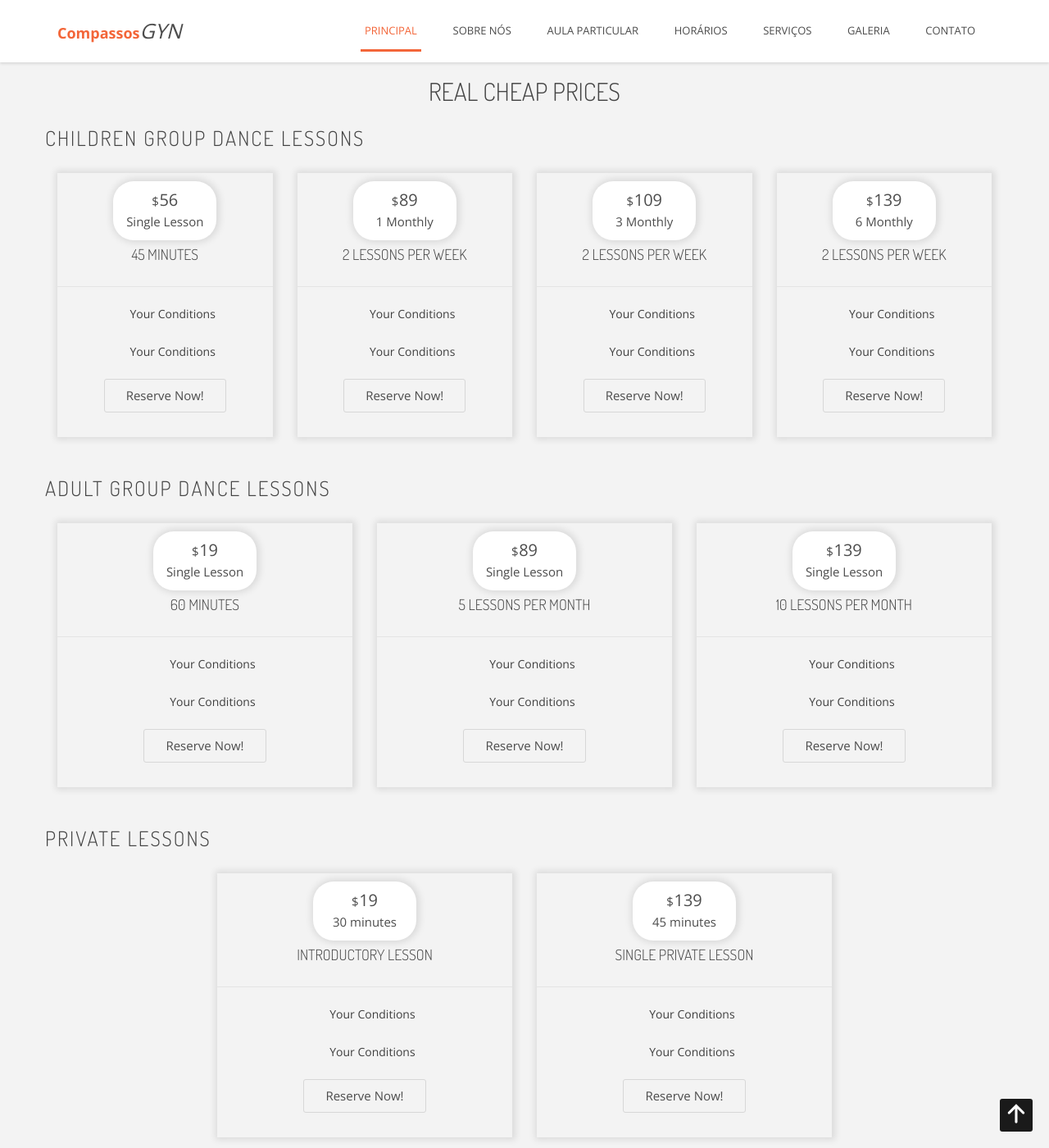
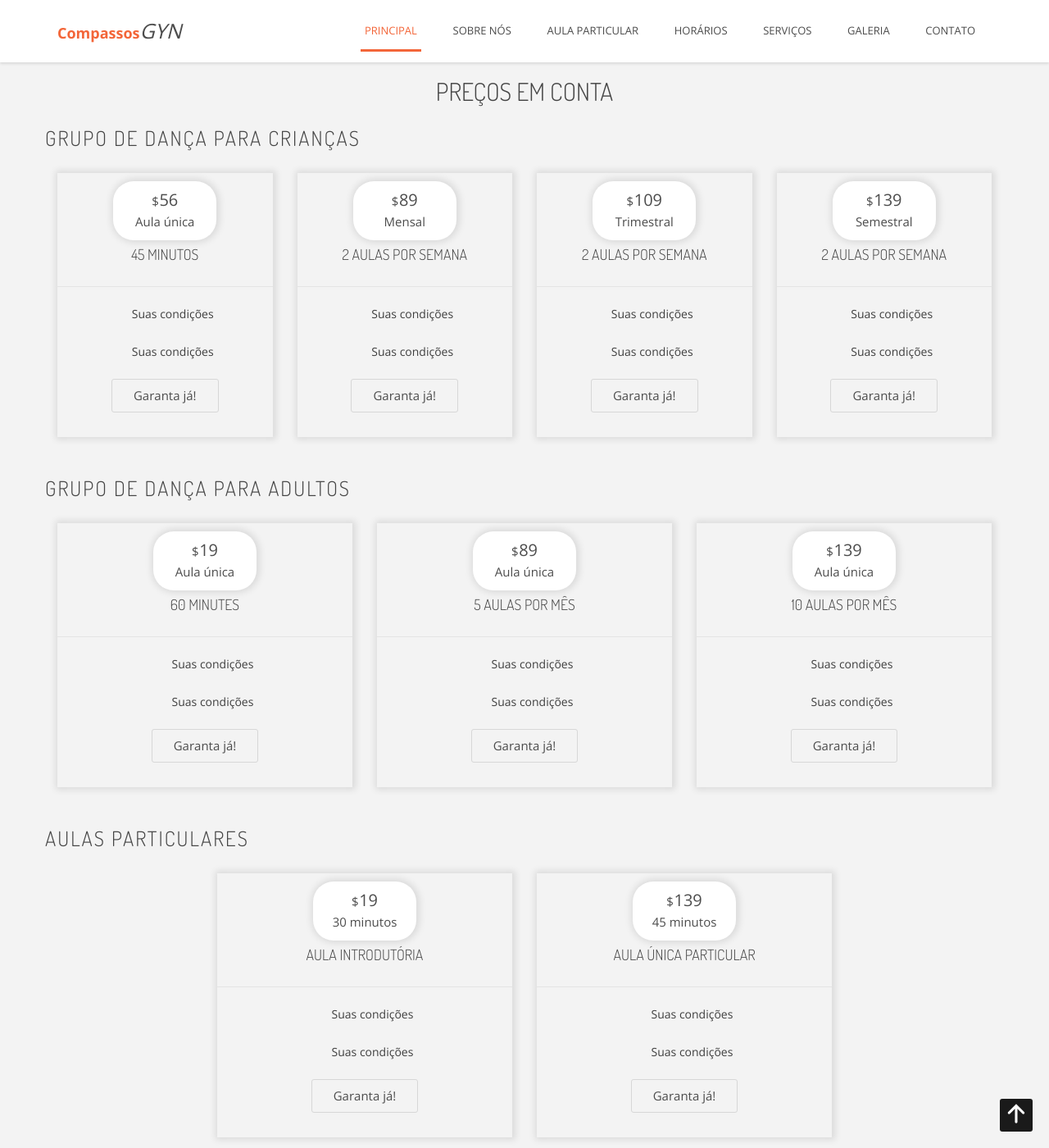
Before and after one commit to 5devmonkeys/comp, a Jekyll site: the page built from serviços.html, in a window 1280 px wide and 1400 px high, scrolled down 1540 px. Shown: the whole window at 82% size. Built offline with Jekyll 4.4.1, drawn with Linux system fonts in a browser that asks for light colours; some web fonts are replaced; some of the changed text lies outside the part shown.

Commit message:
translate services

```diff
--- a/serviços.html
+++ b/serviços.html
@@ -7,14 +7,14 @@ layout: default
         <div class="container">
             <div class="row">
                 <div class="col-md-8">
-                    <h1 class="hs-line">Services</h1>
+                    <h1 class="hs-line">Sobre nós</h1>
                     <div class="hs-line-des">
-                        Awesome team of choreographers &amp;&nbsp;just good people
+                         Time de coreografos incríveis &amp;&nbsp;ótimas pessoas
                     </div>
                 </div>
                 <div class="col-md-4 mt-30">
                     <div class="mod-breadcrumbs">
-                        <a href="/">Home</a>&nbsp;/&nbsp;<a href="#">Pages</a>&nbsp;/&nbsp;<span>Services</span>
+                        <a href="index.html">Principal</a>&nbsp;/&nbsp;<span>Serviços</span>
                     </div>
 
                 </div>
@@ -36,7 +33,7 @@ layout: default
                         <div class="icon">
                            <i class="fa fa-user"></i>
                         </div>
-                    <h4>Lessons for Adults</h4>
+                        <h4>Aulas para adultos</h4>
                         <p>Duis aute irure dolor in reprehenderit in voluptate velit esse cillum dolore eu fugiat nulla pariatur.</p>
                     </div>
                 </div>
@@ -45,7 +42,7 @@ layout: default
                         <div class="icon">
                            <i class="fa fa-child"></i>
                         </div>
-                    <h4>Lessons for Kids</h4>
+                        <h4>Aulas para crianças</h4>
                         <p>Lorem ipsum dolor sit amet, consectetur adipiscing elit. In maximus ligula semper metus pellentesque.</p>
                     </div>
                 </div>
@@ -54,7 +51,7 @@ layout: default
                         <div class="icon">
                            <i class="fa fa-heart-o"></i>
                         </div>
-                    <h4>Wedding Dance</h4>
+                        <h4>Coreografia para casamentos</h4>
                         <p>Duis aute irure dolor in reprehenderit in voluptate velit esse cillum dolore eu fugiat nulla pariatur.</p>
                     </div>
                 </div>
@@ -65,7 +62,7 @@ layout: default
 <section class="choose light_section">
         <div class="container">
             <header class="section_header text-center">
-            <h2>why Choose us?</h2>
+                <h2>Por que nos escolher?</h2>
             </header>
             <div class="row">
                 <div class="col-sm-6 col-md-4 text-center">
@@ -129,11 +126,11 @@ layout: default
 <section class="prices grey_section">
     <div class="container">
         <header class="section_header text-center">
-            <h2>real cheap prices</h2>
+            <h2>preços em conta</h2>
         </header>
         <div class="row">
             <h2 class="section-title text-left">
-                Children Group Dance Lessons
+                Grupo de dança para crianças
             </h2>
             <div class="col-sm-6 col-md-3">
                 <div class="price_hover">
@@ -141,18 +138,18 @@ layout: default
                         <div class="inner text-center">
                             <span class="currency">$</span>
                             <span class="price-number">56</span>
-                            <span class="duration">Single Lesson</span>
+                            <span class="duration">Aula única</span>
                         </div>
                     </div>
                     <ul class="price-table style1">
-                        <li class="plan-name"><h4>45 minutes</h4></li>
+                        <li class="plan-name"><h4>45 minutos</h4></li>
                         <li class="features-list">
                             <ul>
-                                <li class="enabled">Your Conditions</li>
-                                <li class="enabled">Your Conditions</li>
+                                <li class="enabled">Suas condições</li>
+                                <li class="enabled">Suas condições</li>
                             </ul>
                         </li>
-                        <li class="call-to-action"><a href="#" class="theme_button">Reserve Now!</a></li>
+                        <li class="call-to-action"><a href="#" class="theme_button">Garanta já!</a></li>
                     </ul>
                 </div>
             </div>
@@ -162,18 +159,18 @@ layout: default
                         <div class="inner text-center">
                             <span class="currency">$</span>
                             <span class="price-number">89</span>
-                            <span class="duration">1 Monthly</span>
+                            <span class="duration">Mensal</span>
                         </div>
                     </div>
                     <ul class="price-table style1">
-                        <li class="plan-name"><h4>2 lessons per week</h4></li>
+                        <li class="plan-name"><h4>2 aulas por semana</h4></li>
                         <li class="features-list">
                             <ul>
-                                <li class="enabled">Your Conditions</li>
-                                <li class="enabled">Your Conditions</li>
+                                <li class="enabled">Suas condições</li>
+                                <li class="enabled">Suas condições</li>
                             </ul>
                         </li>
-                        <li class="call-to-action"><a href="#" class="theme_button">Reserve Now!</a></li>
+                        <li class="call-to-action"><a href="#" class="theme_button">Garanta já!</a></li>
                     </ul>
                 </div>
             </div>
@@ -183,18 +180,18 @@ layout: default
                         <div class="inner text-center">
                             <span class="currency">$</span>
                             <span class="price-number">109</span>
-                            <span class="duration">3 Monthly</span>
+                            <span class="duration">Trimestral</span>
                         </div>
                     </div>
                     <ul class="price-table style1">
-                        <li class="plan-name"><h4>2 lessons per week</h4></li>
+                        <li class="plan-name"><h4>2 aulas por semana</h4></li>
                         <li class="features-list">
                             <ul>
-                                <li class="enabled">Your Conditions</li>
-                                <li class="enabled">Your Conditions</li>
+                                <li class="enabled">Suas condições</li>
+                                <li class="enabled">Suas condições</li>
                             </ul>
                         </li>
-                        <li class="call-to-action"><a href="#" class="theme_button">Reserve Now!</a></li>
+                        <li class="call-to-action"><a href="#" class="theme_button">Garanta já!</a></li>
                     </ul>
                 </div>
             </div>
@@ -204,25 +201,25 @@ layout: default
                         <div class="inner text-center">
                             <span class="currency">$</span>
                             <span class="price-number">139</span>
-                            <span class="duration">6 Monthly</span>
+                            <span class="duration">Semestral</span>
                         </div>
                     </div>
                     <ul class="price-table style1">
-                        <li class="plan-name"><h4>2 lessons per week</h4></li>
+                        <li class="plan-name"><h4>2 aulas por semana</h4></li>
                         <li class="features-list">
                             <ul>
-                                <li class="enabled">Your Conditions</li>
-                                <li class="enabled">Your Conditions</li>
+                                <li class="enabled">Suas condições</li>
+                                <li class="enabled">Suas condições</li>
                             </ul>
                         </li>
-                        <li class="call-to-action"><a href="#" class="theme_button">Reserve Now!</a></li>
+                        <li class="call-to-action"><a href="#" class="theme_button">Garanta já!</a></li>
                     </ul>
                 </div>
             </div>
         </div>
         <div class="row">
             <h2 class="section-title text-left">
-                Adult Group Dance Lessons
+                Grupo de dança para adultos
             </h2>
             <div class="col-sm-4">
                 <div class="price_hover">
@@ -230,18 +227,18 @@ layout: default
                         <div class="inner text-center">
                             <span class="currency">$</span>
                             <span class="price-number">19</span>
-                            <span class="duration">Single Lesson</span>
+                            <span class="duration">Aula única</span>
                         </div>
                     </div>
                     <ul class="price-table style1">
                         <li class="plan-name"><h4>60 minutes</h4></li>
                         <li class="features-list">
                             <ul>
-                                <li class="enabled">Your Conditions</li>
-                                <li class="enabled">Your Conditions</li>
+                                <li class="enabled">Suas condições</li>
+                                <li class="enabled">Suas condições</li>
                             </ul>
                         </li>
-                        <li class="call-to-action"><a href="#" class="theme_button">Reserve Now!</a></li>
+                        <li class="call-to-action"><a href="#" class="theme_button">Garanta já!</a></li>
                     </ul>
                 </div>
             </div>
@@ -251,18 +248,18 @@ layout: default
                         <div class="inner text-center">
                             <span class="currency">$</span>
                             <span class="price-number">89</span>
-                            <span class="duration">Single Lesson</span>
+                            <span class="duration">Aula única</span>
                         </div>
                     </div>
                     <ul class="price-table style1">
-                        <li class="plan-name"><h4>5 lessons per month</h4></li>
+                        <li class="plan-name"><h4>5 aulas por mês</h4></li>
                         <li class="features-list">
                             <ul>
-                                <li class="enabled">Your Conditions</li>
-                                <li class="enabled">Your Conditions</li>
+                                <li class="enabled">Suas condições</li>
+                                <li class="enabled">Suas condições</li>
                             </ul>
                         </li>
-                        <li class="call-to-action"><a href="#" class="theme_button">Reserve Now!</a></li>
+                        <li class="call-to-action"><a href="#" class="theme_button">Garanta já!</a></li>
                     </ul>
                 </div>
             </div>
@@ -272,25 +269,25 @@ layout: default
                         <div class="inner text-center">
                             <span class="currency">$</span>
                             <span class="price-number">139</span>
-                            <span class="duration">Single Lesson</span>
+                            <span class="duration">Aula única</span>
                         </div>
                     </div>
                     <ul class="price-table style1">
-                        <li class="plan-name"><h4>10 lessons per month</h4></li>
+                        <li class="plan-name"><h4>10 aulas por mês</h4></li>
                         <li class="features-list">
                             <ul>
-                                <li class="enabled">Your Conditions</li>
-                                <li class="enabled">Your Conditions</li>
+                                <li class="enabled">Suas condições</li>
+                                <li class="enabled">Suas condições</li>
                             </ul>
                         </li>
-                        <li class="call-to-action"><a href="#" class="theme_button">Reserve Now!</a></li>
+                        <li class="call-to-action"><a href="#" class="theme_button">Garanta já!</a></li>
                     </ul>
                 </div>
             </div>
         </div>
         <div class="row">
             <h2 class="section-title text-left">
-                Private Lessons
+                Aulas particulares
             </h2>
             <div class="col-sm-4  col-sm-offset-2">
                 <div class="price_hover">
@@ -298,18 +295,18 @@ layout: default
                         <div class="inner text-center">
                             <span class="currency">$</span>
                             <span class="price-number">19</span>
-                            <span class="duration">30 minutes</span>
+                            <span class="duration">30 minutos</span>
                         </div>
                     </div>
                     <ul class="price-table style1">
-                        <li class="plan-name"><h4>Introductory Lesson</h4></li>
+                        <li class="plan-name"><h4>Aula introdutória</h4></li>
                         <li class="features-list">
                             <ul>
-                                <li class="enabled">Your Conditions</li>
-                                <li class="enabled">Your Conditions</li>
+                                <li class="enabled">Suas condições</li>
+                                <li class="enabled">Suas condições</li>
                             </ul>
                         </li>
-                        <li class="call-to-action"><a href="#" class="theme_button">Reserve Now!</a></li>
+                        <li class="call-to-action"><a href="#" class="theme_button">Garanta já!</a></li>
                     </ul>
                 </div>
             </div>
@@ -319,18 +316,18 @@ layout: default
                         <div class="inner text-center">
                             <span class="currency">$</span>
                             <span class="price-number">139</span>
-                            <span class="duration">45 minutes</span>
+                            <span class="duration">45 minutos</span>
                         </div>
                     </div>
                     <ul class="price-table style1">
-                        <li class="plan-name"><h4>Single Private Lesson</h4></li>
+                        <li class="plan-name"><h4>Aula única particular</h4></li>
                         <li class="features-list">
                             <ul>
-                                <li class="enabled">Your Conditions</li>
-                                <li class="enabled">Your Conditions</li>
+                                <li class="enabled">Suas condições</li>
+                                <li class="enabled">Suas condições</li>
                             </ul>
                         </li>
-                        <li class="call-to-action"><a href="#" class="theme_button">Reserve Now!</a></li>
+                        <li class="call-to-action"><a href="#" class="theme_button">Garanta já!</a></li>
                     </ul>
                 </div>
             </div>
@@ -349,7 +346,7 @@ layout: default
                     <img alt="" src="example/service_1.jpg">
                 </div>
                 <h4>
-                    Lessons for Adults
+                    Aulas para adultos
                 </h4>
                 <div class="post-prev-text">
                     Maecenas  volutpat, diam enim sagittis quam, id porta quam. Sed id dolor
@@ -361,7 +358,7 @@ layout: default
                     <img alt="" src="example/service_2.jpg">
                 </div>
                 <h4>
-                    Lessons for Kids
+                    Aulas para crianças
                 </h4>
                 <div class="post-prev-text">
                     Maecenas  volutpat, diam enim sagittis quam, id porta quam. Sed id dolor
@@ -373,7 +370,7 @@ layout: default
                     <img alt="" src="example/service_3.jpg">
                 </div>
                 <h4>
-                  Wedding Dance
+                  Coreografia para casamentos
                 </h4>
                 <div class="post-prev-text">
                     Maecenas  volutpat, diam enim sagittis quam, id porta quam. Sed id dolor
@@ -426,7 +423,7 @@ layout: default
         <div class="row">
             <div class="col-sm-6">
                  <h2 class="section-title font-alt text-left">
-                    why Choose us?
+                    Por que nos escolher?
                 </h2>
                 <p>
                     Lorem ipsum dolor sit amet, consectetur adipiscing elit. In maximus ligula semper metus pellentesque mattis. Maecenas  volutpat, diam enim sagittis quam.
```
Also changed, not shown: other parts of serviços.html (+13 -16 lines). Lines whose indentation alone changed are shown as unchanged.
